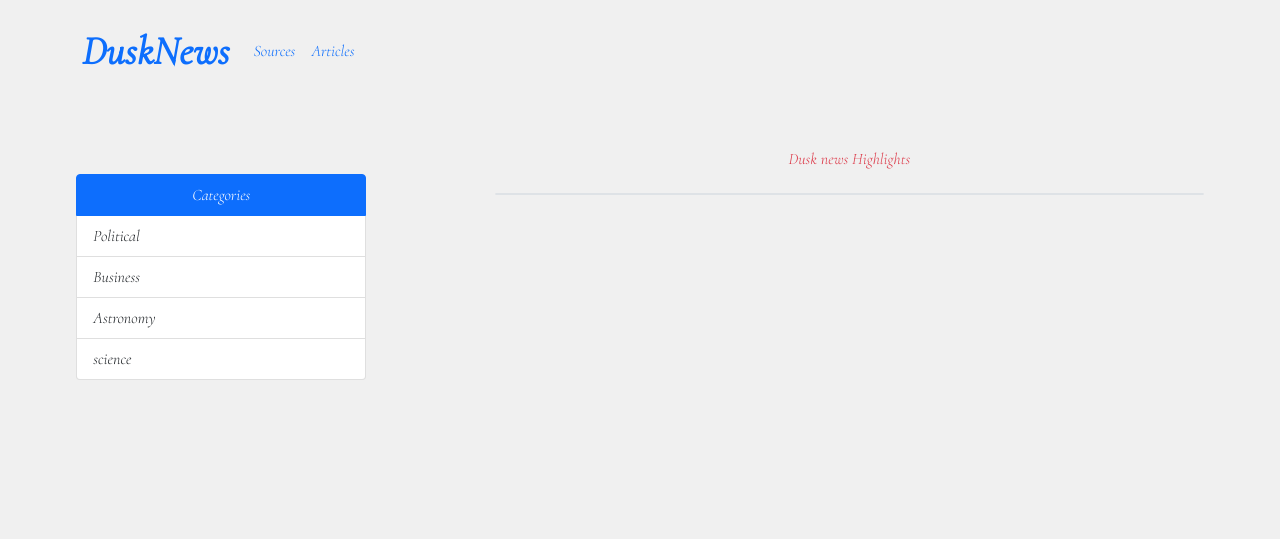
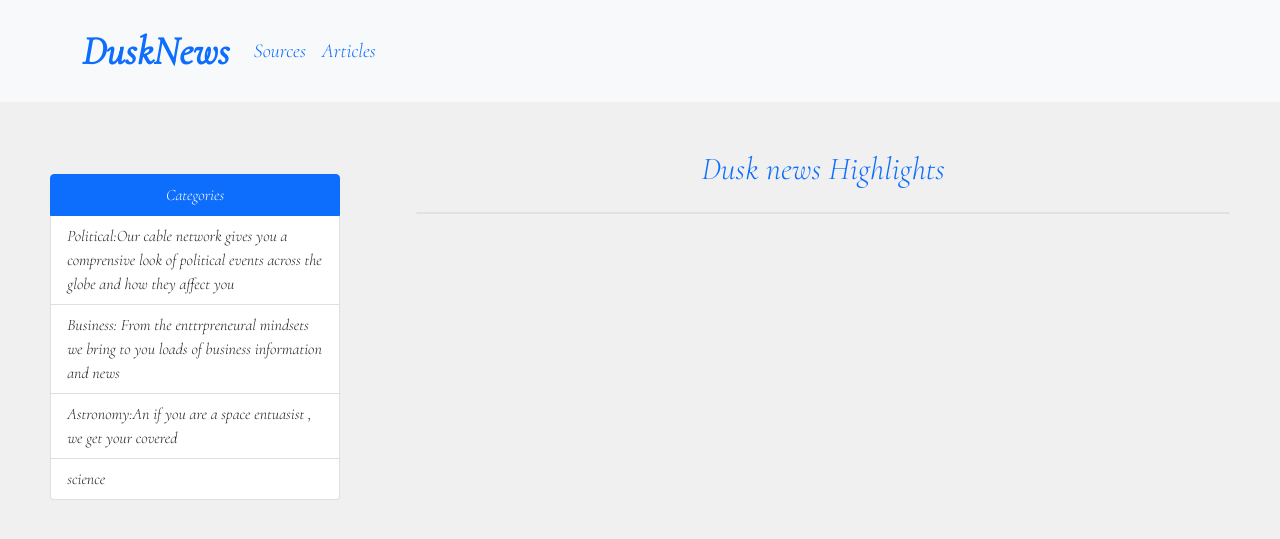
Before and after one commit to Michael-Ogaye/Dusknews, a Flask app: template app/templates/index.html in a window 1280 px wide. Shown: the top 539 px of the page. Run offline with Flask 2, Linux system fonts and the light colour scheme; the template is opened without the code that fills it, so the values that code supplies are empty; some web fonts are replaced.

```diff
--- a/app/templates/base.html
+++ b/app/templates/base.html
@@ -10,7 +10,7 @@
 </head>
 <body>
 
-        <nav class="navbar navbar-expand-lg  py-3">
+        <nav class="navbar navbar-expand-lg  bg-light py-3">
             <div class="container">
               <a class="navbar-brand fs-1 fw-bold" href="#">DuskNews</a>
               <button class="navbar-toggler" type="button" data-bs-toggle="collapse" data-bs-target="#navbarSupportedContent" aria-controls="navbarSupportedContent" aria-expanded="false" aria-label="Toggle navigation">
@@ -19,10 +19,10 @@
               <div class="collapse navbar-collapse" id="navbarSupportedContent">
                 <ul class="navbar-nav me-auto mb-2 mb-lg-0">
                   <li class="nav-item">
-                    <a class="nav-link active" aria-current="page" href="{{url_for('main.index')}}">Sources</a>
+                    <a class="nav-link active fs-5" aria-current="page" href="{{url_for('main.index')}}">Sources</a>
                   </li>
                   <li class="nav-item">
-                    <a class="nav-link" href="{{url_for('main.articles')}}">Articles</a>
+                    <a class="nav-link fs-5" href="{{url_for('main.articles')}}">Articles</a>
                   </li>
 
 
@@ -35,14 +35,14 @@
               <div class=" col-md-3  mx-auto mt-5">
                 <ul class="list-group">
                     <li class="list-group-item active text-center" aria-current="true">Categories</li>
-                    <li class="list-group-item">Political</li>
-                    <li class="list-group-item">Business</li>
-                    <li class="list-group-item">Astronomy</li>
+                    <li class="list-group-item">Political:Our cable network gives you a comprensive look of political events across the globe and how they affect you</li>
+                    <li class="list-group-item">Business: From the enttrpreneural mindsets we bring to you loads of business information and news</li>
+                    <li class="list-group-item">Astronomy:An if you are a space entuasist , we get your covered</li>
                     <li class="list-group-item">science</li>
                   </ul>
 
               </div>
-              <div class="cn col-md-7 text-center mx-auto">
+              <div class="cn col-md-8 text-center mx-auto">
                 {%block content%}{%endblock%}
               </div>
 
--- a/app/templates/index.html
+++ b/app/templates/index.html
@@ -5,7 +5,7 @@
 {%endblock%}
 
 {%block content%}
-<h6 class="text-danger text-center my-4">Dusk news Highlights</h6>
+<h6 class="text-primary fs-2 text-center my-4">Dusk news Highlights</h6>
 <ul class="border  rounded">
 {%for p in political%}
 <li class="list-unstyled py-5 border-bottom" >
```
Also changed, not shown: app/templates/articles.html (+16 -4 lines).
